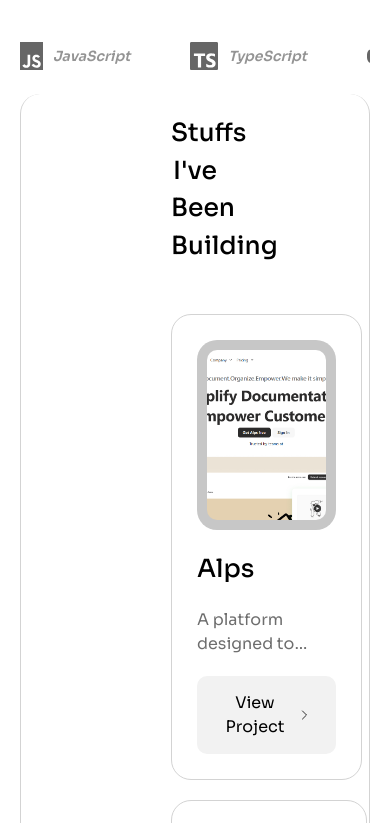
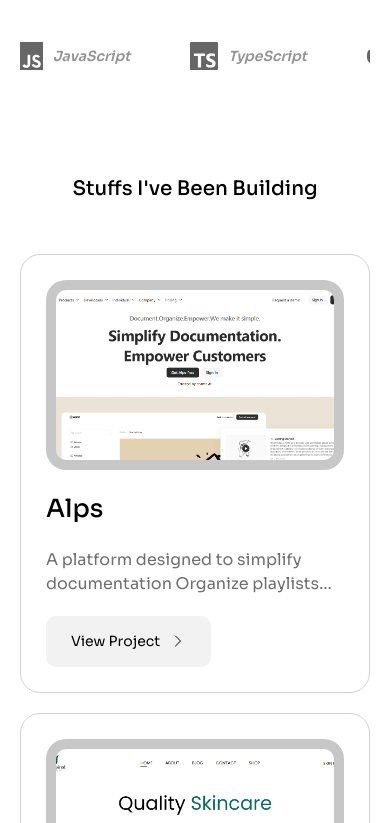
Before and after one commit to Folayimi/Ridwan-Portfolio, a Next.js app: page / in a window 390 px wide. Shown: the part 2661-3484 px from the top of the page. Built offline with nearby package versions, Linux system fonts and the light colour scheme.

Commit message:
made some changes

```diff
--- a/src/components/Projects.jsx
+++ b/src/components/Projects.jsx
@@ -73,13 +73,13 @@ const Projects = () => {
   return (
     <>
       <div
-        className="w-full cflexss gap-[30px] mt-[70px] py-[20px] border-l-[1px] border-r-[1px] rounded-[20px] px-[150px]"
+        className="w-full cflexss justify-start gap-[30px] mt-[150px] md:p-[20px] md:px-[150px] md:border-l-[1px] md:border-r-[1px] rounded-[20px]"
         id="projects"
       >
-        <h1 className="w-full text-[25px] text-center font-[500] mb-[20px]">
+        <h1 className="w-full text-[20px] md:text-[25px] text-center font-[500] mb-[20px]">
           Stuffs I've Been Building
         </h1>
-        <div className="w-full flexsm flex-wrap gap-[20px]">
+        <div className="w-full flex justify-center md:justify-start items-center flex-wrap gap-[20px]">
           {MyProjects.map((project, index) => {
             return (
               <>
@@ -103,9 +103,9 @@ const Projects = () => {
                       {project.description}
                     </p>
 
-                    <button className="group bg-[#F2F2F2] flexmm gap-[10px] text-black px-[25px] py-[15px] rounded-[10px] hover:bg-[#E1E1E1] transition-all duration-300 cursor-pointer">
+                    <button className="group text-[14px] md:text-[16px] bg-[#F2F2F2] flexmm gap-[10px] text-black px-[25px] py-[15px] rounded-[10px] hover:bg-[#E1E1E1] transition-all duration-300 cursor-pointer">
                       View Project
-                      <ChevronRightIcon className="w-5 h-5 group-hover:ml-2 transition-all duration-300" />
+                      <ChevronRightIcon className="w-4 md:w-5 h-4 md:h-5 group-hover:ml-2 transition-all duration-300" />
                     </button>
                   </Link>
                 )}
@@ -129,9 +129,9 @@ const Projects = () => {
                       {project.description}
                     </p>
 
-                    <button className="group bg-[#F2F2F2] flexmm gap-[10px] text-black px-[25px] py-[15px] rounded-[10px] hover:bg-[#E1E1E1] transition-all duration-300 cursor-pointer">
+                    <button className="group text-[14px] md:text-[16px] bg-[#F2F2F2] flexmm gap-[10px] text-black px-[25px] py-[15px] rounded-[10px] hover:bg-[#E1E1E1] transition-all duration-300 cursor-pointer">
                       View Project
-                      <ChevronRightIcon className="w-5 h-5 group-hover:ml-2 transition-all duration-300" />
+                      <ChevronRightIcon className="md:w-5 h-4 md:h-5 group-hover:ml-2 transition-all duration-300" />
                     </button>
                   </Link>
                 )}
```
